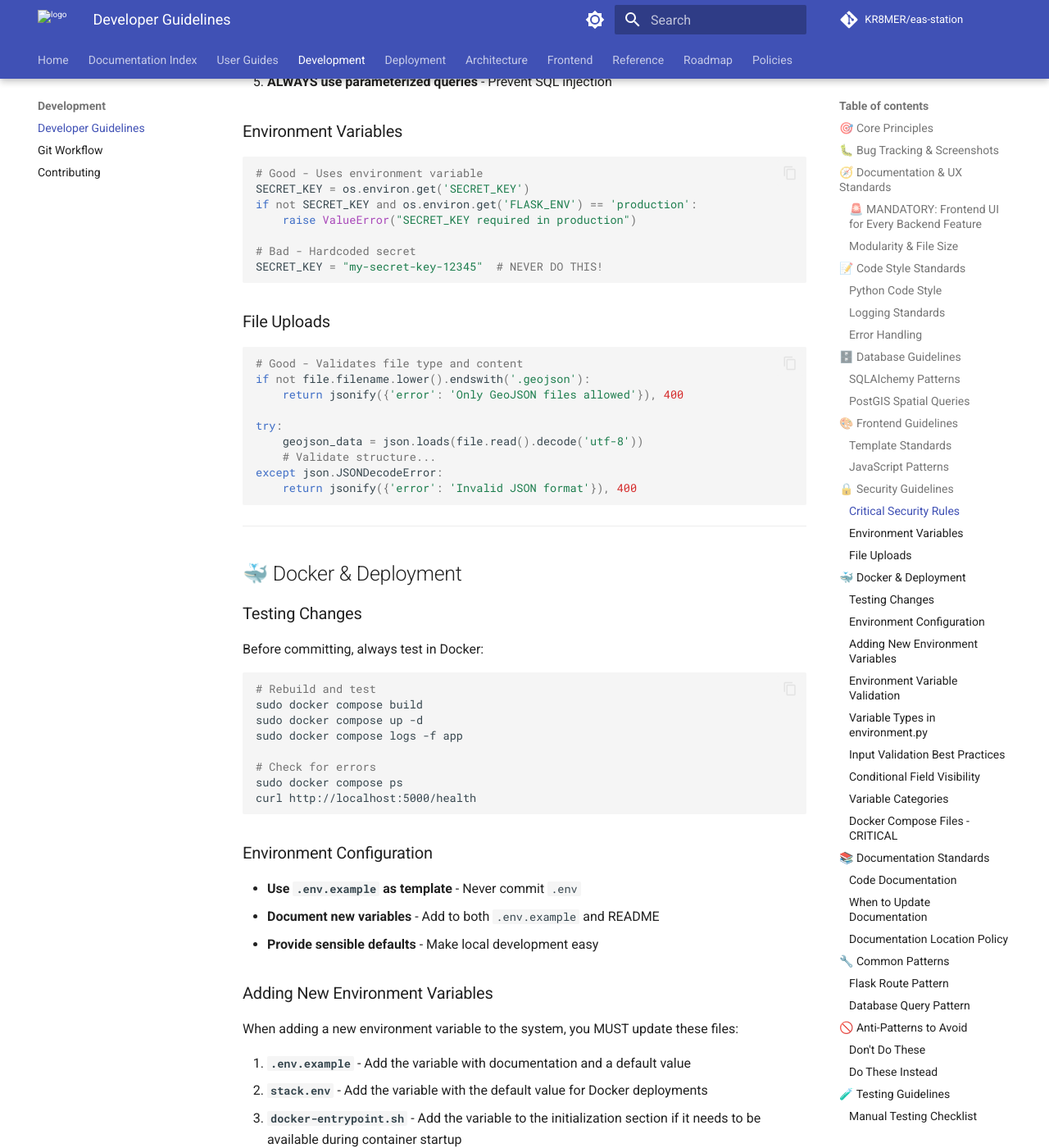
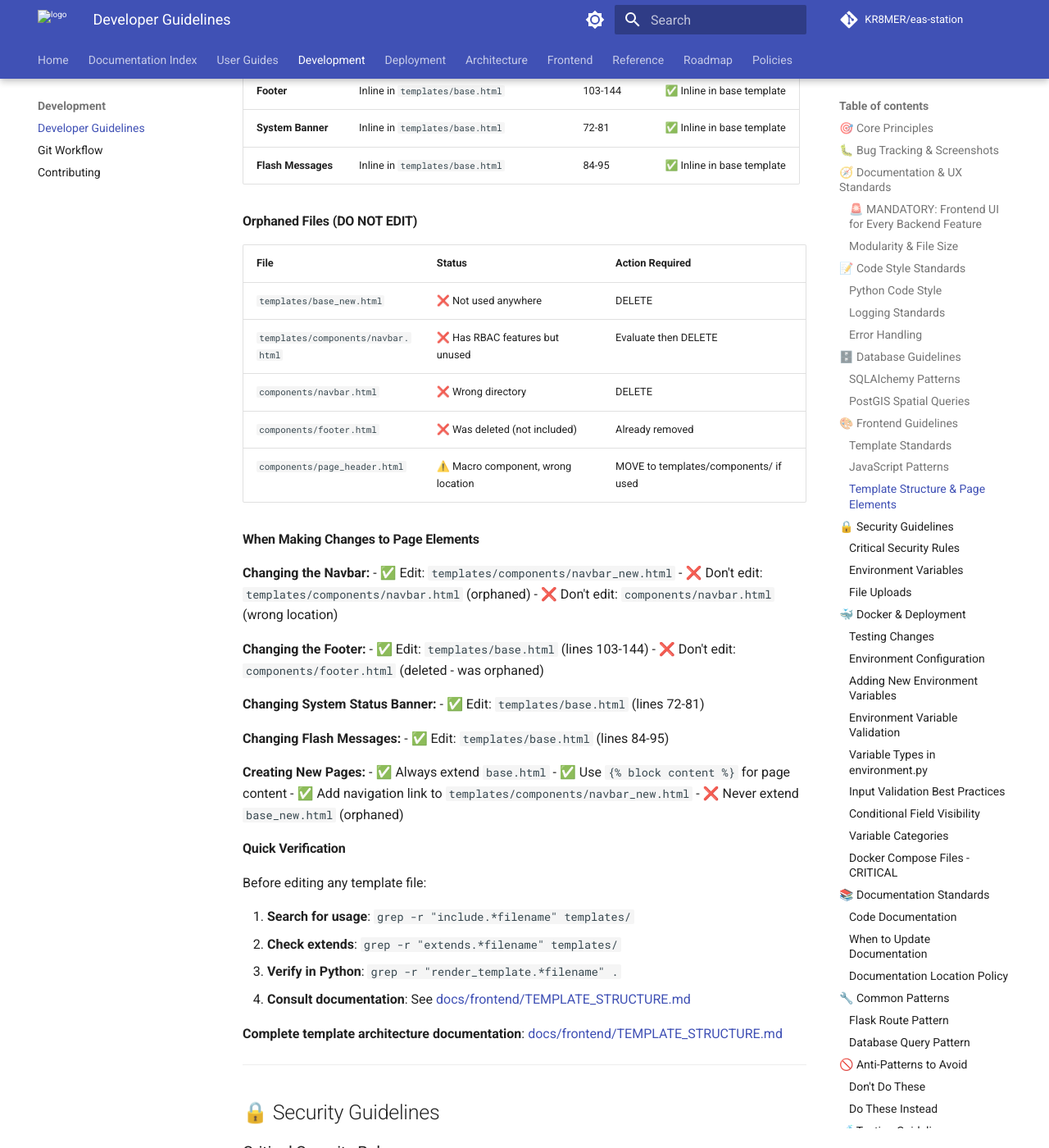
Before and after one commit to KR8MER/eas-station, an MkDocs documentation site: the page built from docs/development/AGENTS.md, in a window 1280 px wide and 1400 px high, scrolled down 8210 px. Shown: the whole window at 82% size. Built offline with MkDocs 1.6.1 and Material for MkDocs 9.7.7, drawn with Linux system fonts in a browser that asks for light colours; comment, search, counter and statistics services are not loaded; the version menu is left out; some of the changed text lies outside the part shown.

Commit message:
Document template structure and remove orphaned files
- Add comprehensive TEMPLATE_STRUCTURE.md documentation
  - Complete directory structure mapping
  - Active vs orphaned file identification
  - Page element location reference
  - Best practices and troubleshooting guide

- Update AGENTS.md with template structure guidance
  - Quick reference table for active template files
  - Clear instructions on which files to edit
  - Warnings about orphaned files to avoid

- Remove orphaned template files:
  - Delete templates/base_new.html (505 lines, not used anywhere)
  - Delete components/navbar.html (wrong location, duplicate)
  - Delete components/page_header.html (not used, wrong location)
  - Remove empty components/ directory (wrong location)

- Keep for evaluation:
  - templates/components/navbar.html (has RBAC features, evaluate before removing)

This resolves confusion about which template files are actually used and
prevents future edits to orphaned files.

````diff
--- a/docs/development/AGENTS.md
+++ b/docs/development/AGENTS.md
@@ -284,6 +284,64 @@ if alert.geom and boundary.geom:
 - **Use existing global functions** - `showToast()`, `toggleTheme()`, `exportToExcel()`
 - **Avoid jQuery** - Use vanilla JavaScript
 - **Handle errors gracefully** - Show user-friendly messages
+
+### Template Structure & Page Elements
+
+**CRITICAL**: Know which files are actually being used vs orphaned duplicates.
+
+#### Active Template Files
+
+| Element | Active File | Lines | Status |
+|---------|------------|-------|--------|
+| **Base Template** | `templates/base.html` | 163 | ✅ All pages extend this |
+| **Navbar** | `templates/components/navbar_new.html` | 404 | ✅ Included in base.html |
+| **Footer** | Inline in `templates/base.html` | 103-144 | ✅ Inline in base template |
+| **System Banner** | Inline in `templates/base.html` | 72-81 | ✅ Inline in base template |
+| **Flash Messages** | Inline in `templates/base.html` | 84-95 | ✅ Inline in base template |
+
+#### Orphaned Files (DO NOT EDIT)
+
+| File | Status | Action Required |
+|------|--------|----------------|
+| `templates/base_new.html` | ❌ Not used anywhere | DELETE |
+| `templates/components/navbar.html` | ❌ Has RBAC features but unused | Evaluate then DELETE |
+| `components/navbar.html` | ❌ Wrong directory | DELETE |
+| `components/footer.html` | ❌ Was deleted (not included) | Already removed |
+| `components/page_header.html` | ⚠️ Macro component, wrong location | MOVE to templates/components/ if used |
+
+#### When Making Changes to Page Elements
+
+**Changing the Navbar:**
+- ✅ Edit: `templates/components/navbar_new.html`
+- ❌ Don't edit: `templates/components/navbar.html` (orphaned)
+- ❌ Don't edit: `components/navbar.html` (wrong location)
+
+**Changing the Footer:**
+- ✅ Edit: `templates/base.html` (lines 103-144)
+- ❌ Don't edit: `components/footer.html` (deleted - was orphaned)
+
+**Changing System Status Banner:**
+- ✅ Edit: `templates/base.html` (lines 72-81)
+
+**Changing Flash Messages:**
+- ✅ Edit: `templates/base.html` (lines 84-95)
+
+**Creating New Pages:**
+- ✅ Always extend `base.html`
+- ✅ Use `{% block content %}` for page content
+- ✅ Add navigation link to `templates/components/navbar_new.html`
+- ❌ Never extend `base_new.html` (orphaned)
+
+#### Quick Verification
+
+Before editing any template file:
+
+1. **Search for usage**: `grep -r "include.*filename" templates/`
+2. **Check extends**: `grep -r "extends.*filename" templates/`
+3. **Verify in Python**: `grep -r "render_template.*filename" .`
+4. **Consult documentation**: See [docs/frontend/TEMPLATE_STRUCTURE.md](../frontend/TEMPLATE_STRUCTURE.md)
+
+**Complete template architecture documentation**: [docs/frontend/TEMPLATE_STRUCTURE.md](../frontend/TEMPLATE_STRUCTURE.md)
 
 ---
 
--- /dev/null
+++ b/docs/frontend/TEMPLATE_STRUCTURE.md
@@ -0,0 +1,454 @@
+# Template Structure Documentation
+
+This document explains the EAS Station template architecture, where page elements are located, and which files are actively used.
+
+---
+
+## 📁 Directory Structure
+
+```
+/templates/                    # All Jinja2 templates (62+ files)
+├── base.html                 # ✅ ACTIVE - Main base template
+├── base_new.html             # ❌ ORPHANED - Not used anywhere
+├── components/               # Reusable components
+│   ├── navbar_new.html       # ✅ ACTIVE - Current navbar
+│   ├── navbar.html           # ❌ ORPHANED - Has RBAC features but unused
+│   ├── confidence_scale.html # ✅ ACTIVE - Macro component
+│   └── form-example.html     # ❌ ORPHANED - Example file
+├── admin/                    # Admin interface templates
+├── audio/                    # Audio management templates
+├── docs/                     # Documentation templates
+├── eas/                      # EAS broadcast templates
+├── errors/                   # Error page templates
+├── settings/                 # Settings templates
+└── stats/                    # Statistics templates
+
+/components/                   # ⚠️ WRONG LOCATION - Should be in templates/
+├── footer.html               # ❌ DELETED - Was orphaned, not included anywhere
+├── navbar.html               # ❌ ORPHANED - Duplicate in wrong directory
+└── page_header.html          # ⚠️ CHECK - Macro component, wrong location
+```
+
+---
+
+## 🎯 Active Base Template
+
+### `base.html` (ACTIVE)
+**Location**: `/templates/base.html`
+**Lines**: 163
+**Status**: ✅ All 62+ page templates extend from this
+
+**Structure Overview**:
+```html
+<!DOCTYPE html>
+<html>
+<head>
+    <!-- Meta tags, CSS, theme variables -->
+</head>
+<body>
+    <!-- Toast Container (line 66) -->
+
+    <!-- Navbar Component (line 69) -->
+    {% include 'components/navbar_new.html' %}
+
+    <!-- System Status Banner (lines 72-81, inline) -->
+
+    <!-- Flash Messages (lines 84-95, inline) -->
+
+    <!-- Main Content Block (lines 98-100) -->
+    <main>
+        {% block content %}{% endblock %}
+    </main>
+
+    <!-- Footer (lines 103-144, inline) -->
+    <footer class="footer">
+        <!-- Copyright, version, legal links -->
+        <!-- Tech stack badges (lines 131-137) -->
+        <!-- Disclaimer -->
+    </footer>
+
+    <!-- JavaScript includes (lines 146-160) -->
+</body>
+</html>
+```
+
+---
+
+## 📍 Page Element Locations
+
+### Where Everything Is Located
+
+| Element | Location | Type | Details |
+|---------|----------|------|---------|
+| **Navbar** | `templates/components/navbar_new.html` | Component (included) | 404 lines, Bootstrap 5 navbar with dropdowns, health indicator, theme toggle |
+| **Footer** | `templates/base.html` lines 103-144 | Inline in base | Copyright, version, tech badges, legal links, disclaimer |
+| **System Status Banner** | `templates/base.html` lines 72-81 | Inline in base | Conditional alert banner |
+| **Flash Messages** | `templates/base.html` lines 84-95 | Inline in base | Bootstrap alerts for user feedback |
+| **Toast Container** | `templates/base.html` line 66 | Inline in base | Toast notifications container |
+| **Page Header** | `components/page_header.html` | Macro component | ⚠️ Wrong location, should be in templates/components/ |
+
+---
+
+## 🔧 How Templates Are Used
+
+### Template Inheritance
+
+**All pages extend `base.html`:**
+```jinja2
+{% extends "base.html" %}
+
+{% block title %}My Page Title{% endblock %}
+
+{% block content %}
+    <!-- Your page content here -->
+{% endblock %}
+```
+
+**Example templates that extend base.html:**
+- `index.html` - Dashboard
+- `alerts.html` - Alert list
+- `admin.html` - Admin panel
+- `login.html` - Login page
+- All 62+ other page templates
+
+**No templates extend `base_new.html`** - it's orphaned.
+
+---
+
+## 🧩 Component Patterns
+
+### 1. Include Components
+Used for navbar that's the same across all pages:
+
+```jinja2
+<!-- In base.html -->
+{% include 'components/navbar_new.html' %}
+```
+
+### 2. Macro Components
+Used for reusable UI elements with parameters:
+
+```jinja2
+<!-- Import the macro -->
+{% from 'components/confidence_scale.html' import confidence_scale %}
+
+<!-- Use the macro -->
+{{ confidence_scale(value=85, label="Confidence Score") }}
+```
+
+**Active Macro Components:**
+- `confidence_scale.html` - Displays confidence/quality scores
+- `page_header.html` - Page headers with breadcrumbs (⚠️ wrong location)
+
+### 3. Inline Components
+Used for elements that need to be in every page:
+
+```jinja2
+<!-- In base.html -->
+<footer class="footer">
+    <!-- Footer content inline -->
+</footer>
+```
+
+---
+
+## 🚨 When Making Changes
+
+### Changing the Navbar
+
+**✅ EDIT THIS FILE:**
+```
+/templates/components/navbar_new.html
+```
+
+**❌ DO NOT EDIT:**
+- `/templates/components/navbar.html` (orphaned)
+- `/components/navbar.html` (wrong location, orphaned)
+
+### Changing the Footer
+
+**✅ EDIT THIS FILE:**
+```
+/templates/base.html (lines 103-144)
+```
+
+**❌ DO NOT EDIT:**
+- `/components/footer.html` (deleted - was orphaned)
+
+### Changing System Status Banner
+
+**✅ EDIT THIS FILE:**
+```
+/templates/base.html (lines 72-81)
+```
+
+### Changing Flash Messages
+
+**✅ EDIT THIS FILE:**
+```
+/templates/base.html (lines 84-95)
+```
+
+### Creating New Pages
+
+**✅ CORRECT PATTERN:**
+```html
+{% extends "base.html" %}
+
+{% block title %}My New Feature{% endblock %}
+
+{% block extra_css %}
+<style>
+    /* Page-specific styles using CSS variables */
+    .my-element {
+        background-color: var(--bg-color);
+        color: var(--text-color);
+    }
+</style>
+{% endblock %}
+
+{% block content %}
+<div class="container-fluid mt-4">
+    <h1>My New Feature</h1>
+    <!-- Your content -->
+</div>
+{% endblock %}
+
+{% block extra_js %}
+<script>
+    // Page-specific JavaScript
+</script>
+{% endblock %}
+```
+
+**❌ WRONG PATTERNS:**
+- Extending `base_new.html` (doesn't exist in practice)
+- Not extending any base template (missing navbar, footer, theme support)
+- Creating duplicate navbar/footer in your template
+
+---
+
+## 🗑️ Orphaned Files (To Be Cleaned Up)
+
+### High Priority - Should Delete
+
+1. **`templates/base_new.html`** (505 lines)
+   - Not used anywhere
+   - Only mentioned in archived docs
+   - **Action**: DELETE
+
+2. **`templates/admin.html.backup`** (266KB)
+   - Backup file shouldn't be in templates/
+   - **Action**: MOVE to backups/ or DELETE
+
+3. **`templates/components/form-example.html`** (262 lines)
+   - Example file, not production code
+   - **Action**: MOVE to docs/examples/ or DELETE
+
+### Medium Priority - Wrong Location
+
+4. **`components/navbar.html`** (345 lines)
+   - In wrong directory (should be templates/components/)
+   - Duplicate functionality
+   - **Action**: DELETE
+
+5. **`components/page_header.html`** (432 lines)
+   - In wrong directory (should be templates/components/)
+   - **Action**: MOVE to `templates/components/` IF actively used
+
+### Medium Priority - Evaluate Features
+
+6. **`templates/components/navbar.html`** (517 lines)
+   - Has advanced RBAC permission checks
+   - Not currently used
+   - **Action**: EVALUATE if RBAC features needed, then DELETE or MERGE
+
+### Low Priority - Evaluate New Templates
+
+7. **`templates/alerts_new.html`** (401 lines)
+   - May be work-in-progress
+   - **Action**: EVALUATE usage or DELETE
+
+8. **`templates/system_health_new.html`** (373 lines)
+   - May be work-in-progress
+   - **Action**: EVALUATE usage or DELETE
+
+---
+
+## 📊 Statistics
+
+- **Total Templates**: 62+ HTML files
+- **Active Base Template**: 1 (`base.html`)
+- **Orphaned Base Templates**: 1 (`base_new.html`)
+- **Active Navbar**: 1 (`templates/components/navbar_new.html`)
+- **Orphaned Navbars**: 2
+- **Macro Components**: 2
+- **Files in Wrong Location**: 2
+- **Backup Files**: 1
+- **Example Files**: 1
+
+---
+
+## 🎓 Best Practices
+
+### 1. Always Extend base.html
+```jinja2
+{% extends "base.html" %}
+```
+
+### 2. Use Theme Variables
+```css
+.my-element {
+    background-color: var(--bg-color);
+    color: var(--text-color);
+    border: 1px solid var(--border-color);
+}
+```
+
+### 3. Support Dark Mode
+```css
+/* Light mode automatically handled by CSS variables */
+
+/* Optional dark mode overrides */
+[data-theme="dark"] .my-element {
+    /* Specific dark mode tweaks if needed */
+}
+```
+
+### 4. Use Bootstrap 5 Classes
+```html
+<div class="container-fluid mt-4">
+    <div class="row">
+        <div class="col-md-6">
+            <!-- Responsive layout -->
+        </div>
+    </div>
+</div>
+```
+
+### 5. Add Navigation Links
+When creating a new page, add it to the navbar in `templates/components/navbar_new.html`:
+
+```html
+<li class="nav-item">
+    <a class="nav-link" href="{{ url_for('my_new_page') }}">
+        <i class="fas fa-icon"></i> My Feature
+    </a>
+</li>
+```
+
+### 6. Block Structure
+Use these blocks in your templates:
+
+- `{% block title %}` - Page title for `<title>` tag
+- `{% block extra_css %}` - Page-specific CSS
+- `{% block content %}` - Main page content (required)
+- `{% block extra_js %}` - Page-specific JavaScript
+
+---
+
+## 🔍 Finding Template Usage
+
+### Search for Template Usage
+```bash
+# Find which templates extend base.html
+grep -r "extends.*base.html" templates/
+
+# Find which pages include a component
+grep -r "include.*navbar" templates/
+
+# Find which pages import a macro
+grep -r "from.*import" templates/
+```
+
+### Verify Template is Used
+```bash
+# Search Python code for template references
+grep -r "render_template.*mytemplate" .
+
+# Check if template is in a route
+grep -r "@app.route" webapp/ | grep -A 5 "mytemplate"
+```
+
+---
+
+## 📝 Checklist for Template Changes
+
+### Before Modifying Templates
+
+- [ ] Verify which file is actually being used (check imports/includes)
+- [ ] Check if it's the active base template (`base.html`) or orphaned (`base_new.html`)
+- [ ] Look for duplicate files in wrong locations
+- [ ] Search for all references to the template in Python code
+
+### After Modifying Templates
+
+- [ ] Test in browser (light mode)
+- [ ] Test in browser (dark mode)
+- [ ] Test on mobile/tablet viewport
+- [ ] Verify navbar still works
+- [ ] Verify footer still displays
+- [ ] Check browser console for errors
+- [ ] Clear browser cache and retest
+
+### When Adding New Components
+
+- [ ] Place in correct directory (`templates/components/`)
+- [ ] Use include or macro pattern appropriately
+- [ ] Document in this file
+- [ ] Update AGENTS.md with any new patterns
+- [ ] Add to navigation if it's a page
+
+---
+
+## 🆘 Troubleshooting
+
+### "My template changes aren't showing"
+
+1. **Check if you edited the right file**
+   - Is it the active file or an orphaned copy?
+   - Use `grep -r` to find which file is actually included
+
+2. **Clear template cache**
+   ```bash
+   sudo docker compose restart app
+   ```
+
+3. **Clear browser cache**
+   - Hard refresh: Ctrl+F5 (Windows/Linux) or Cmd+Shift+R (Mac)
+
+4. **Check for template errors**
+   ```bash
+   sudo docker compose logs app | grep -i error
+   ```
+
+### "Component isn't showing up"
+
+1. **Verify the include path**
+   ```jinja2
+   {% include 'components/navbar_new.html' %}  # ✅ Correct
+   {% include 'navbar_new.html' %}             # ❌ Wrong
+   ```
+
+2. **Check file location**
+   - Components should be in `/templates/components/`
+   - Not in `/components/` (wrong directory)
+
+3. **Verify Flask can find it**
+   ```python
+   # In Flask, templates are relative to /templates/
+   render_template('components/navbar_new.html')
+   ```
+
+---
+
+## 📚 Related Documentation
+
+- [AGENTS.md](../development/AGENTS.md) - Development guidelines
+- [FUNCTION_TREE.md](../reference/FUNCTION_TREE.md) - Code structure reference
+- [Frontend UI Standards](../development/AGENTS.md#-frontend-guidelines) - UI/UX guidelines
+
+---
+
+**Last Updated**: 2025-11-12
+**Maintainer**: Development Team
````
Also changed, not shown: 3 other files.
